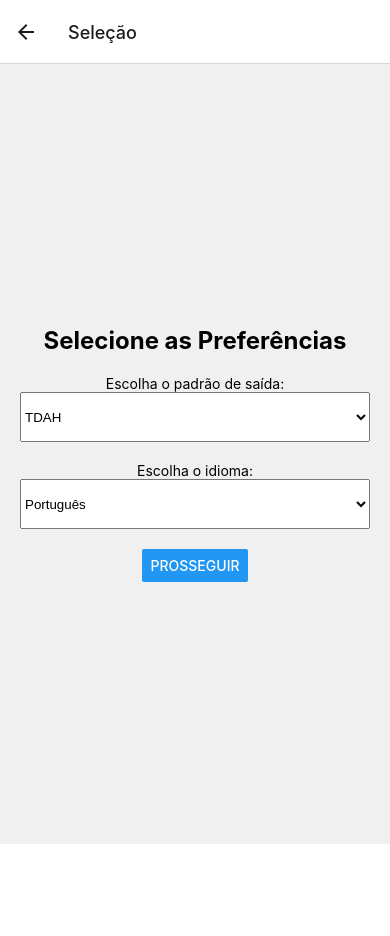
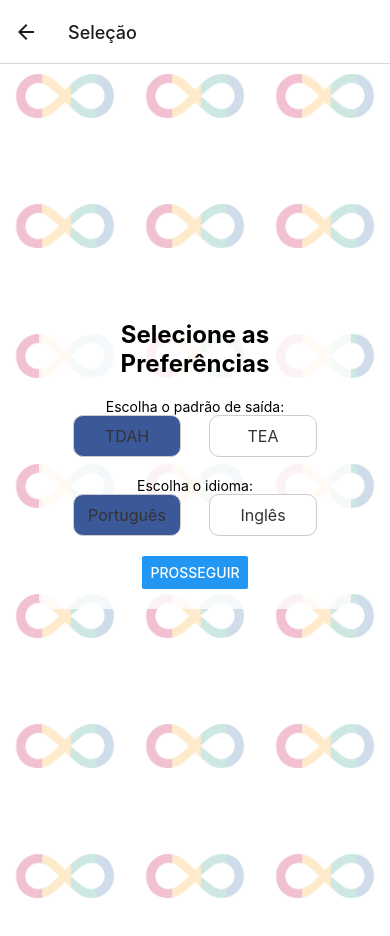
Before and after one commit to poxaIan/Inclusive-AI-App, a React Native app: screen /SelectionScreen in a window 390 px wide. Shown: the top 936 px of the page. Before the commit the page ends 844 px from the top, so only its background shows below. Built offline with nearby package versions, Linux system fonts and the light colour scheme.

Commit message:
melhoria do frontend

```diff
--- a/src/screens/ProcessScreen.tsx
+++ b/src/screens/ProcessScreen.tsx
@@ -1,15 +1,17 @@
 import React, { useState } from 'react';
-import { View, TextInput, Button, Text, StyleSheet, ScrollView } from 'react-native';
+import { View, TextInput, Button, Text, StyleSheet, ScrollView, Image, Dimensions } from 'react-native';
 import { RouteProp } from '@react-navigation/native'; // Importa RouteProp para definir o tipo de rota
 import { RootStackParamList } from '../services/types'; // Importa os tipos definidos
 import { processWithOllama } from '../services/OllamaService'; // Ajuste o caminho conforme necessário
-
 
 type ProcessScreenRouteProp = RouteProp<RootStackParamList, 'ProcessScreen'>; // Define o tipo de rota para a tela
 
 type Props = {
   route: ProcessScreenRouteProp;
 };
+
+const screenWidth = Dimensions.get('window').width;
+const screenHeight = Dimensions.get('window').height;
 
 const ProcessScreen: React.FC<Props> = ({ route }) => {
   const { outputType, language } = route.params;  // Recebe os parâmetros da tela anterior
@@ -46,8 +48,28 @@ const ProcessScreen: React.FC<Props> = ({ route }) => {
     setOutputText((prevText) => prevText + partialResponse);
   };
 
+  const renderImages = () => {
+    const rows = [];
+    for (let i = 0; i < 7; i++) { // Cria 6 linhas
+      rows.push(
+        <View key={i} style={styles.imageRow}>
+          {Array.from({ length: 3 }).map((_, index) => ( // Cria 3 colunas por linha
+            <Image
+              key={index}
+              source={require('../assets/infinite_symbol.png')}
+              style={styles.smallImage}
+            />
+          ))}
+        </View>
+      );
+    }
+    return rows;
+  };
+
   return (
     <ScrollView contentContainerStyle={styles.container}>
+      <View style={styles.background}>{renderImages()}</View>
+      <View style={styles.overlay}>
         <Text style={styles.title}>Insira o texto para processar:</Text>
         <TextInput
           style={styles.input}
@@ -65,32 +87,64 @@ const ProcessScreen: React.FC<Props> = ({ route }) => {
             <Text style={styles.output}>{outputText}</Text>
           </ScrollView>
         )}
+      </View>
     </ScrollView>
   );
 };
 
 const styles = StyleSheet.create({
   container: {
+    flex: 1,
+    justifyContent: 'center',
+    alignItems: 'center',
+    backgroundColor: '#fff',
+  },
+  background: {
+    position: 'absolute',
+    top: 0,
+    left: 0,
+    width: screenWidth,
+    height: screenHeight,
+    flexDirection: 'column',
+    justifyContent: 'center',
+    alignItems: 'center',
+  },
+  imageRow: {
+    flexDirection: 'row',
+    justifyContent: 'center',
+    alignItems: 'center',
+  },
+  smallImage: {
+    width: 120,
+    height: 120,
+    margin: 5,
+    opacity: 0.5,  // Define a opacidade das imagens
+  },
+  overlay: {
+    width: '80%',
     padding: 20,
+    backgroundColor: 'rgba(255, 255, 255, 0.8)',  // Leve opacidade para melhorar a legibilidade
+    borderRadius: 10,
+    justifyContent: 'center',
     alignItems: 'center',
-    justifyContent: 'center',
-    flex: 1,
-    backgroundColor: '#f0f0f0',
   },
   title: {
     fontSize: 24,
     fontWeight: 'bold',
     marginBottom: 20,
+    textAlign: 'center',
   },
   input: {
     width: '100%',
     minHeight: 150,
+    maxHeight: 300,  // Definindo uma altura máxima para a caixa de texto
     padding: 10,
     borderColor: '#ccc',
     borderWidth: 1,
     borderRadius: 5,
     marginBottom: 20,
     backgroundColor: '#fff',
+    textAlignVertical: 'top',  // Faz o texto começar de cima
   },
   outputContainer: {
     marginTop: 20,
--- a/src/screens/SelectionScreen.tsx
+++ b/src/screens/SelectionScreen.tsx
@@ -1,8 +1,7 @@
 import React, { useState } from 'react';
-import { View, Text, Button, StyleSheet } from 'react-native';
-import { Picker } from '@react-native-picker/picker';
+import { View, Text, Button, StyleSheet, TouchableOpacity, Dimensions, Image } from 'react-native';
 import { StackNavigationProp } from '@react-navigation/stack';
-import { RootStackParamList } from '../services/types'; // Defina este tipo corretamente
+import { RootStackParamList } from '../services/types';
 
 type SelectionScreenNavigationProp = StackNavigationProp<RootStackParamList, 'SelectionScreen'>;
 
@@ -10,41 +9,75 @@ type Props = {
   navigation: SelectionScreenNavigationProp;
 };
 
+const screenWidth = Dimensions.get('window').width;
+const screenHeight = Dimensions.get('window').height;
+
 const SelectionScreen: React.FC<Props> = ({ navigation }) => {
   const [outputType, setOutputType] = useState('tdah');  // Padrão de saída
   const [language, setLanguage] = useState('pt');  // Idioma
 
   const handleProceed = () => {
-    // Navega para a tela de processamento passando os parâmetros selecionados
     navigation.navigate('ProcessScreen', { outputType, language });
+  };
+
+  const renderImages = () => {
+    const rows = [];
+    for (let i = 0; i < 7; i++) {
+      rows.push(
+        <View key={i} style={styles.imageRow}>
+          {Array.from({ length: 3 }).map((_, index) => (
+            <Image
+              key={index}
+              source={require('../assets/infinite_symbol.png')}
+              style={styles.smallImage}
+            />
+          ))}
+        </View>
+      );
+    }
+    return rows;
   };
 
   return (
     <View style={styles.container}>
-      <Text style={styles.title}>Selecione as Preferências</Text>
+      <View style={styles.background}>{renderImages()}</View>
+      <View style={styles.overlay}>
+        <Text style={styles.title}>Selecione as Preferências</Text>
 
-      <Text>Escolha o padrão de saída:</Text>
-      <Picker
-        selectedValue={outputType}
-        style={styles.picker}
-        onValueChange={(itemValue) => setOutputType(itemValue)}>
-        <Picker.Item label="TDAH" value="tdah" />
-        <Picker.Item label="TEA" value="tea" />
-      </Picker>
+        <Text>Escolha o padrão de saída:</Text>
+        <View style={styles.radioGroup}>
+          <TouchableOpacity
+            style={[styles.radioButton, outputType === 'tdah' ? styles.radioSelected : null]}
+            onPress={() => setOutputType('tdah')}
+          >
+            <Text style={styles.radioText}>TDAH</Text>
+          </TouchableOpacity>
+          <TouchableOpacity
+            style={[styles.radioButton, outputType === 'tea' ? styles.radioSelected : null]}
+            onPress={() => setOutputType('tea')}
+          >
+            <Text style={styles.radioText}>TEA</Text>
+          </TouchableOpacity>
+        </View>
 
-      <Text>Escolha o idioma:</Text>
-      <Picker
-        selectedValue={language}
-        style={styles.picker}
-        onValueChange={(itemValue) => setLanguage(itemValue)}>
-        <Picker.Item label="Português" value="pt" />
-        <Picker.Item label="Inglês" value="en" />
-      </Picker>
+        <Text>Escolha o idioma:</Text>
+        <View style={styles.radioGroup}>
+          <TouchableOpacity
+            style={[styles.radioButton, language === 'pt' ? styles.radioSelected : null]}
+            onPress={() => setLanguage('pt')}
+          >
+            <Text style={styles.radioText}>Português</Text>
+          </TouchableOpacity>
+          <TouchableOpacity
+            style={[styles.radioButton, language === 'en' ? styles.radioSelected : null]}
+            onPress={() => setLanguage('en')}
+          >
+            <Text style={styles.radioText}>Inglês</Text>
+          </TouchableOpacity>
+        </View>
 
-      <Button
-        title="Prosseguir"
-        onPress={handleProceed}
-      />
+        <Button title="Prosseguir" onPress={handleProceed} />
+      </View>
     </View>
   );
 };
@@ -52,20 +85,66 @@ const SelectionScreen: React.FC<Props> = ({ navigation }) => {
 const styles = StyleSheet.create({
   container: {
     flex: 1,
+    justifyContent: 'center',
     alignItems: 'center',
+    backgroundColor: '#fff',
+  },
+  background: {
+    position: 'absolute',
+    top: 0,
+    left: 0,
+    width: screenWidth,
+    height: screenHeight,
+    flexDirection: 'column',
     justifyContent: 'center',
+    alignItems: 'center',
+  },
+  imageRow: {
+    flexDirection: 'row',
+    justifyContent: 'center',
+    alignItems: 'center',
+  },
+  smallImage: {
+    width: 120,
+    height: 120,
+    margin: 5,
+    opacity: 0.5,  // Define a opacidade das imagens
+  },
+  overlay: {
+    width: '80%',
     padding: 20,
-    backgroundColor: '#f0f0f0',
+    backgroundColor: 'rgba(255, 255, 255, 0.8)',  // Leve opacidade para melhorar a legibilidade
+    borderRadius: 10,
+    justifyContent: 'center',
+    alignItems: 'center',
   },
   title: {
     fontSize: 24,
     fontWeight: 'bold',
     marginBottom: 20,
+    textAlign: 'center',
   },
-  picker: {
-    height: 50,
+  radioGroup: {
+    flexDirection: 'row',
+    justifyContent: 'space-around',
     width: '100%',
     marginBottom: 20,
+  },
+  radioButton: {
+    padding: 10,
+    borderRadius: 10,
+    borderWidth: 1,
+    borderColor: '#ccc',
+    backgroundColor: '#fff',
+    width: '40%',
+    alignItems: 'center',
+  },
+  radioSelected: {
+    backgroundColor: '#3b5998',
+  },
+  radioText: {
+    fontSize: 16,
+    color: '#333',
   },
 });
 
```
Lines whose indentation alone changed are shown as unchanged.
